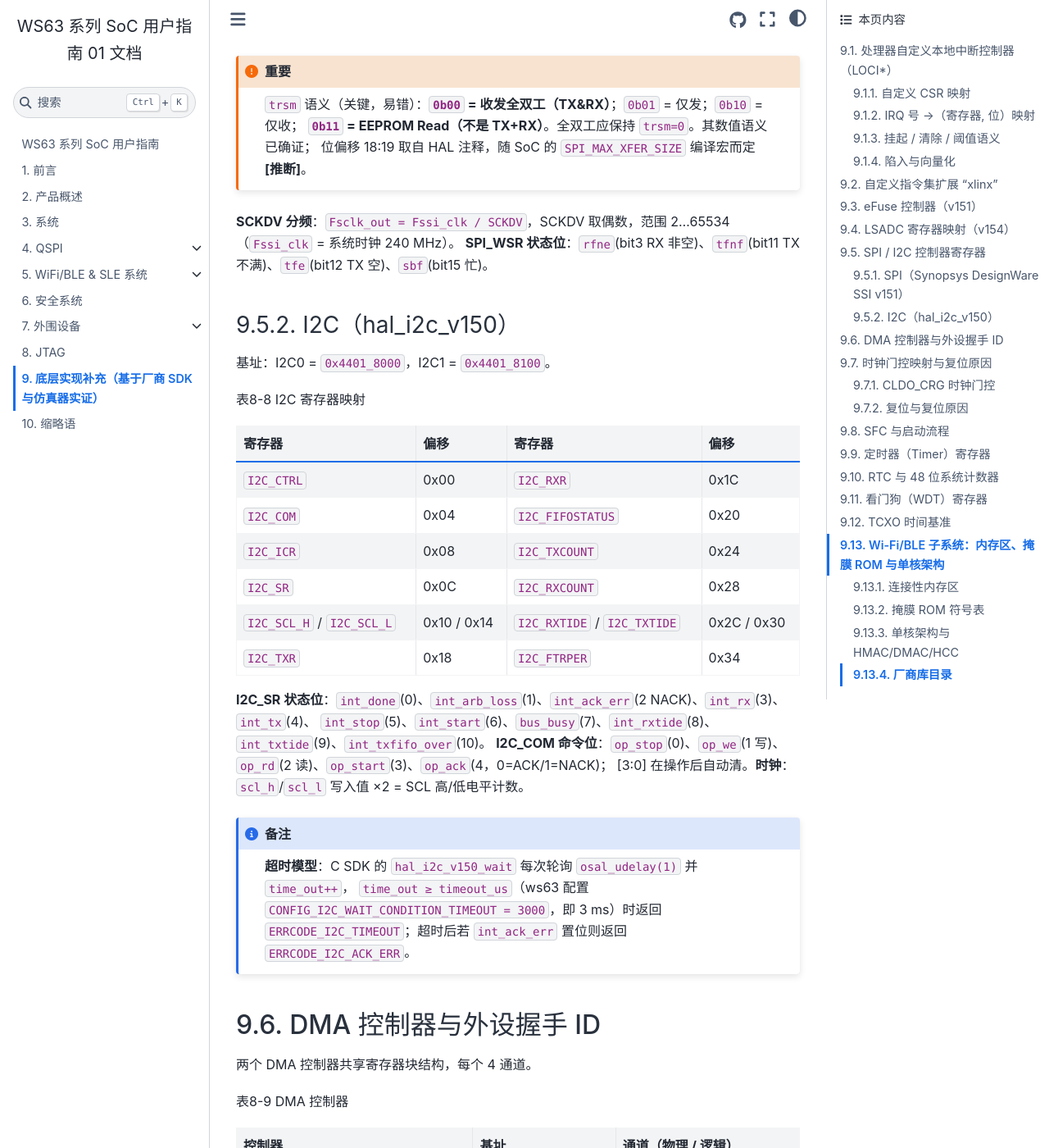
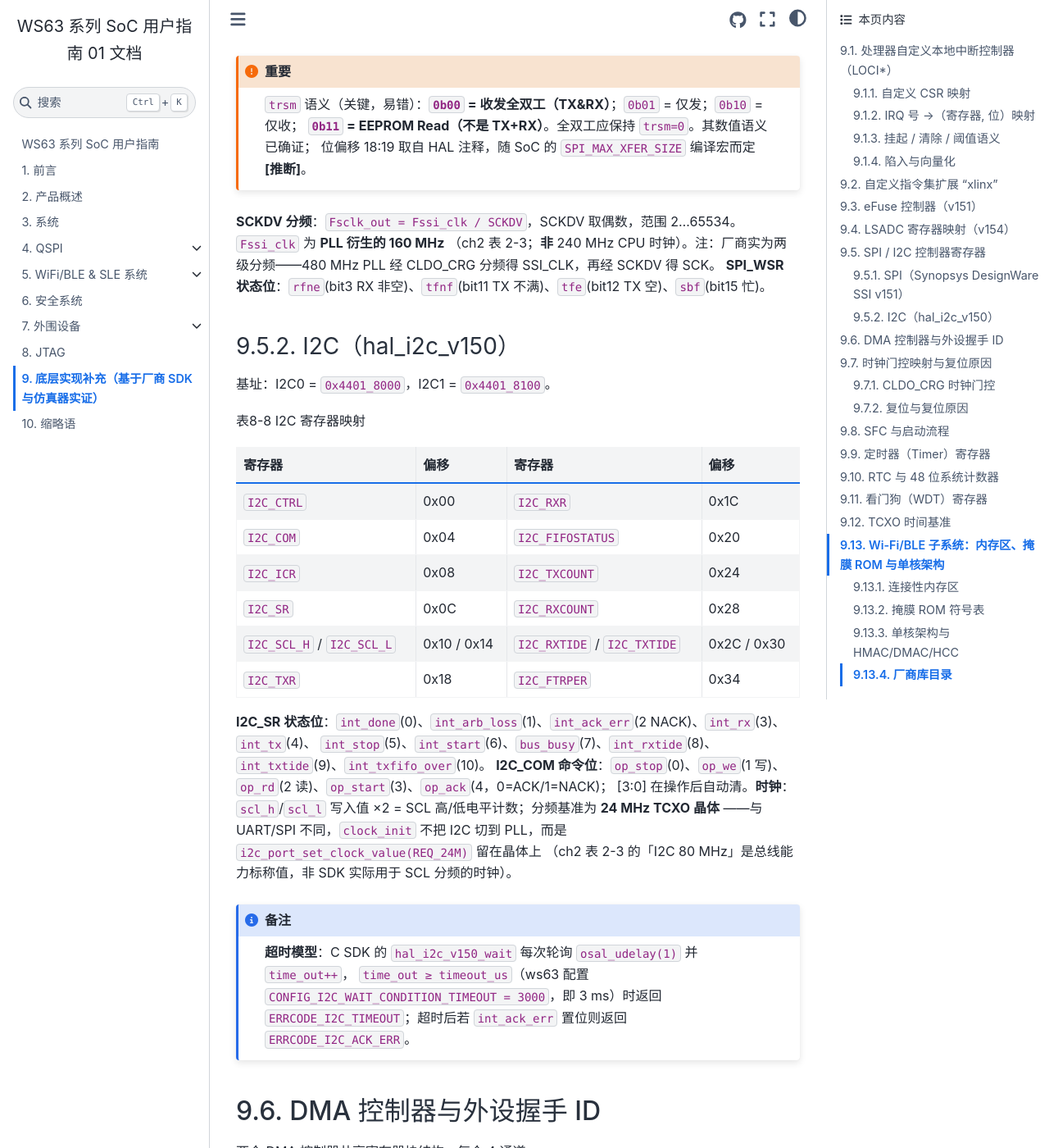
Before and after one commit to sanchuanhehe/ws63-guide, a Sphinx documentation site: the page built from source/ch8_internals.md, in a window 1280 px wide and 1400 px high, scrolled down 7757 px. Shown: the whole window at 82% size. Built offline with Sphinx 7.4.7 and the Sphinx Book theme 1.1.4, drawn with Linux system fonts in a browser that asks for light colours.

Commit message:
docs(ch8): SPI SSI_CLK = 160 MHz (PLL), I2C divisor clock = 24 MHz TCXO
Match the ws63-hal clock fix: SPI SSI_CLK is the 160 MHz PLL-derived clock (not
240 MHz; note the two-stage 480 MHz-PLL→CRG→SCKDV path), and the I2C SCL divisor
base is the 24 MHz TCXO crystal — clock_init leaves I2C on the crystal
(i2c_port_set_clock_value(REQ_24M)), so ch2's nominal 80 MHz is the bus-capability
figure, not the divisor clock.

Co-Authored-By: Claude Opus 4.8 <noreply@anthropic.com>

````diff
--- a/source/ch8_internals.md
+++ b/source/ch8_internals.md
@@ -354,7 +354,8 @@ LSADC 基址 `0x4400_C000`（见第 2 章），中断 `LSADC_INTR` = IRQ 72，6
 位偏移 18:19 取自 HAL 注释，随 SoC 的 `SPI_MAX_XFER_SIZE` 编译宏而定 **[推断]**。
 ```
 
-**SCKDV 分频**：`Fsclk_out = Fssi_clk / SCKDV`，SCKDV 取偶数，范围 2..65534（`Fssi_clk` = 系统时钟 240 MHz）。
+**SCKDV 分频**：`Fsclk_out = Fssi_clk / SCKDV`，SCKDV 取偶数，范围 2..65534。`Fssi_clk` 为 **PLL 衍生的 160 MHz**
+（ch2 表 2-3；**非** 240 MHz CPU 时钟）。注：厂商实为两级分频——480 MHz PLL 经 CLDO_CRG 分频得 SSI_CLK，再经 SCKDV 得 SCK。
 **SPI_WSR 状态位**：`rfne`(bit3 RX 非空)、`tfnf`(bit11 TX 不满)、`tfe`(bit12 TX 空)、`sbf`(bit15 忙)。
 
 ### I2C（hal_i2c_v150）
@@ -399,7 +400,9 @@ LSADC 基址 `0x4400_C000`（见第 2 章），中断 `LSADC_INTR` = IRQ 72，6
 **I2C_SR 状态位**：`int_done`(0)、`int_arb_loss`(1)、`int_ack_err`(2 NACK)、`int_rx`(3)、`int_tx`(4)、
 `int_stop`(5)、`int_start`(6)、`bus_busy`(7)、`int_rxtide`(8)、`int_txtide`(9)、`int_txfifo_over`(10)。
 **I2C_COM 命令位**：`op_stop`(0)、`op_we`(1 写)、`op_rd`(2 读)、`op_start`(3)、`op_ack`(4，0=ACK/1=NACK)；
-[3:0] 在操作后自动清。**时钟**：`scl_h`/`scl_l` 写入值 ×2 = SCL 高/低电平计数。
+[3:0] 在操作后自动清。**时钟**：`scl_h`/`scl_l` 写入值 ×2 = SCL 高/低电平计数；分频基准为 **24 MHz TCXO 晶体**
+——与 UART/SPI 不同，`clock_init` 不把 I2C 切到 PLL，而是 `i2c_port_set_clock_value(REQ_24M)` 留在晶体上
+（ch2 表 2-3 的「I2C 80 MHz」是总线能力标称值，非 SDK 实际用于 SCL 分频的时钟）。
 
 ```{note}
 **超时模型**：C SDK 的 `hal_i2c_v150_wait` 每次轮询 `osal_udelay(1)` 并 `time_out++`，
````
